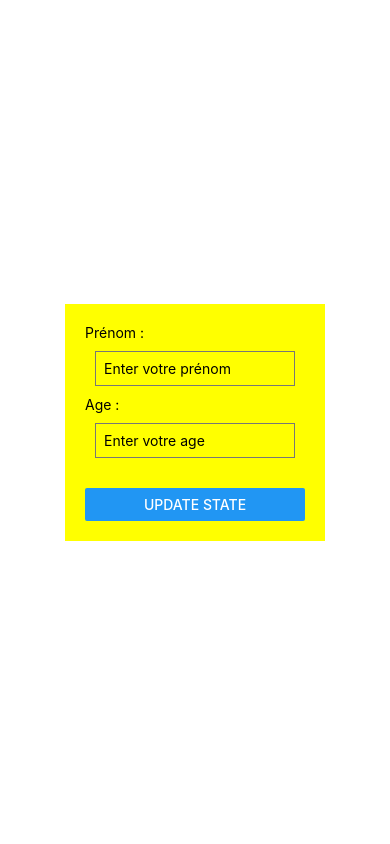
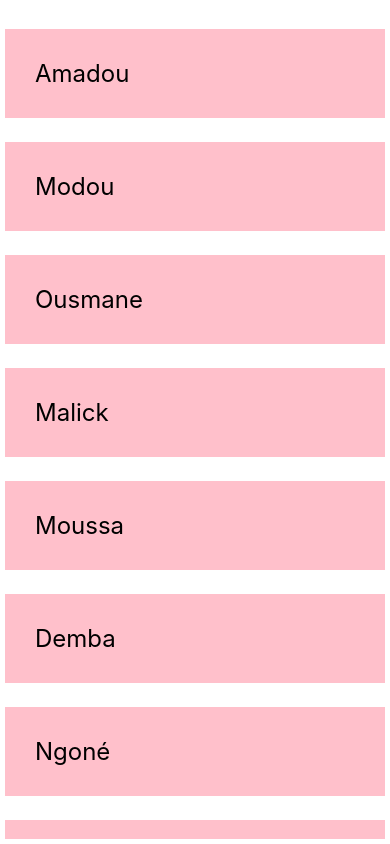
Before and after one commit to gayetalib/projet-test-React-Native, a React Native app: screen / in a window 390 px wide. Built offline with nearby package versions, Linux system fonts and the light colour scheme.

Commit message:
ListView

```diff
--- a/App.js
+++ b/App.js
@@ -1,38 +1,34 @@
 import { StatusBar } from 'expo-status-bar';
 import React from 'react';
 import {useState } from "react";
-import { StyleSheet, Text, View, Button, TextInput } from 'react-native';
+import { StyleSheet, Text, View, Button, TextInput, ScrollView, FlatList } from 'react-native';
 
 export default function App() {
- const [name, setname] = useState('Gaye');
 
- const handleClick = () => {
-    setname('Amadou')
- }
+ const [person, setPerson] = useState([
+   {name: 'Amadou', key: '1'},
+   {name: 'Modou', key: '2'},
+   {name: 'Ousmane', key: '3'},
+   {name: 'Malick', key: '4'},
+   {name: 'Moussa', key: '5'},
+   {name: 'Demba', key: '6'},
+   {name: 'Ngoné', key: '7'},
+   {name: 'Adja', key: '8'}
+ ]);
+
 
   return (
     <View style={styles.container}>
-        <View style={styles.header}>
-
-             <Text>Prénom : </Text>
-             <TextInput
-             placeholder="Enter votre prénom "
-             onChangeText={(val)=>setname(val)}
-             style={styles.input}/>
-
-             <Text>Age : </Text>
-             <TextInput
-             placeholder="Enter votre age "
-             keyboardType='numeric'
-             onChangeText={(val)=>setname(val)}
-             style={styles.input}/>
-
-
-            <View style={styles.buttonContainer}>
-               <Button title="Update state" onPress={handleClick}/>
-            </View>
-        </View>
-      <StatusBar style="auto" />
+      <ScrollView>
+          {
+            person.map((item) => (
+                <View>
+                    <Text style={styles.item}>{item.name}</Text>
+                </View>
+              )
+            )
+          }
+        </ScrollView>
     </View>
   );
 }
@@ -41,25 +37,12 @@ const styles = StyleSheet.create({
   container: {
     flex: 1,
     backgroundColor: 'white',
-    alignItems: 'center',
-    justifyContent: 'center',
+    padding: 5
   },
-  header: {
-    backgroundColor : 'yellow',
-    padding: 20,
-  },
-  name2: {
-    color: 'black',
-    fontWeight: 'bold'
-  },
-  buttonContainer: {
-    marginTop: 20,
-  },
-  input : {
-    borderWidth: 1,
-    borderColor: '#777',
-    padding: 8,
-    margin: 10,
-    width: 200
+  item: {
+    marginTop: 24,
+    padding: 30,
+    backgroundColor: 'pink',
+    fontSize: 24
   }
 });
```
